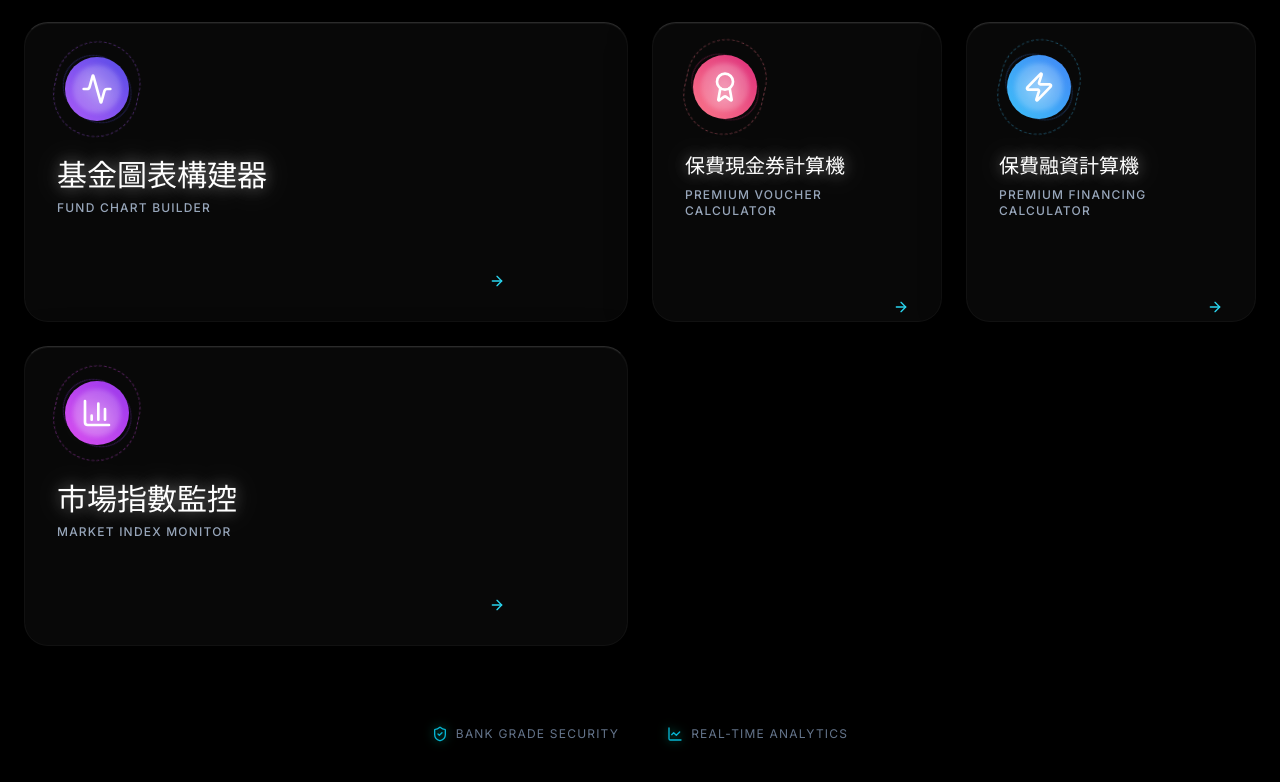
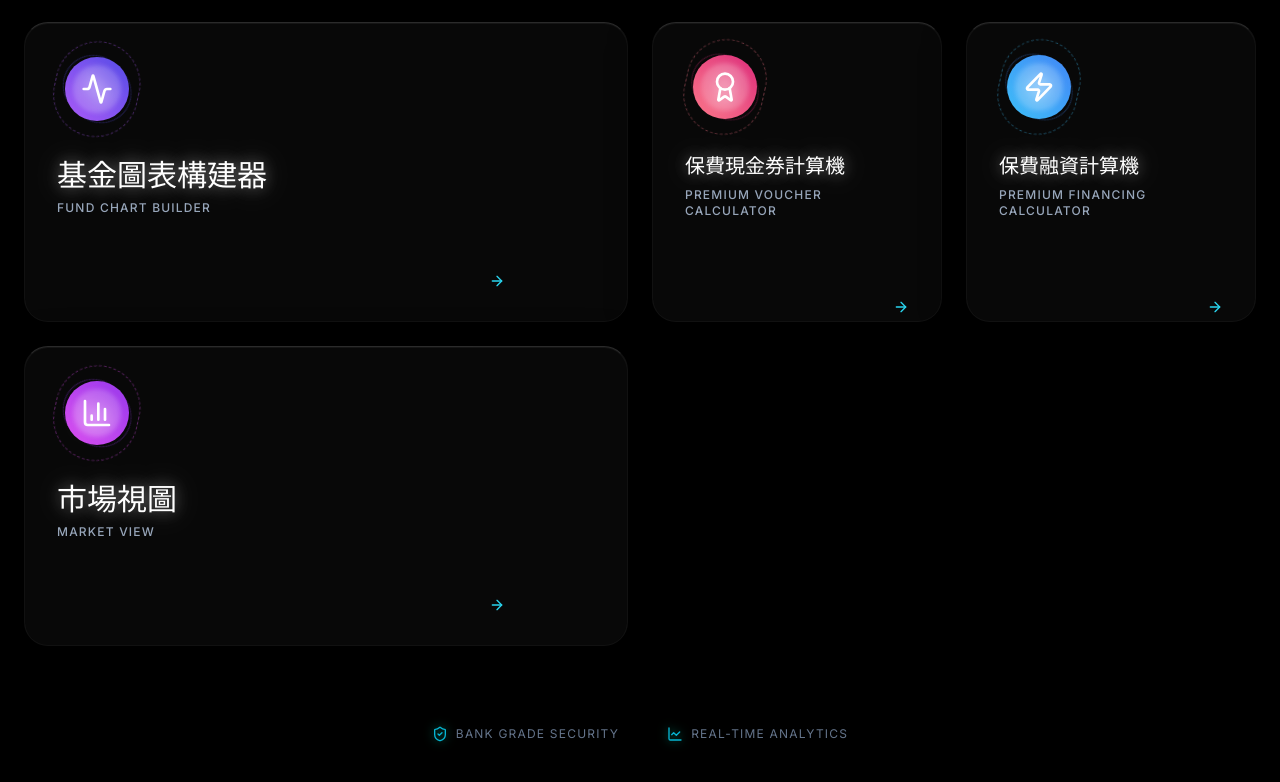
Before and after one commit to firaen22/Private-Wealth-Management, a React (Vite) app: page / in a window 1280 px wide. Shown: the part 722-1504 px from the top of the page. Built offline with nearby package versions, Linux system fonts and the light colour scheme; a web font is replaced by a local one.

Commit message:
refactor: Rename "Market Index Monitor" to "Market View" in App.tsx.

```diff
--- a/App.tsx
+++ b/App.tsx
@@ -202,9 +202,9 @@ const Dashboard: React.FC<DashboardProps> = ({ onViewChange }) => {
       size: 'normal'
     },
     {
-      id: 'market-index',
-      label: '市場指數監控',
-      subLabel: 'Market Index Monitor',
+      id: 'market-view',
+      label: '市場視圖',
+      subLabel: 'Market View',
       description: 'Track real-time global market indices and financial data performance.',
       icon: BarChart3,
       action: () => window.open('https://marketview-index-4a8k.vercel.app/', '_blank'),
```
